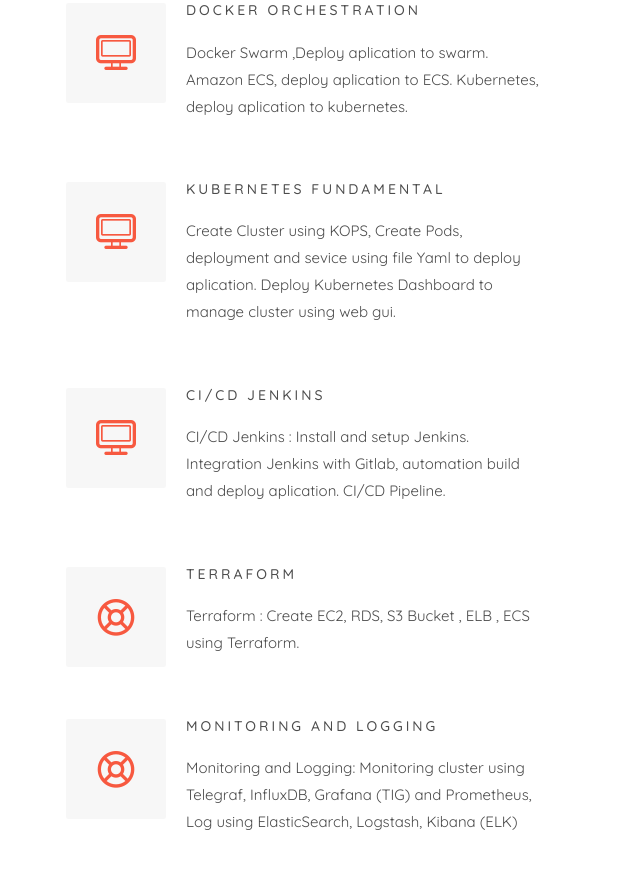
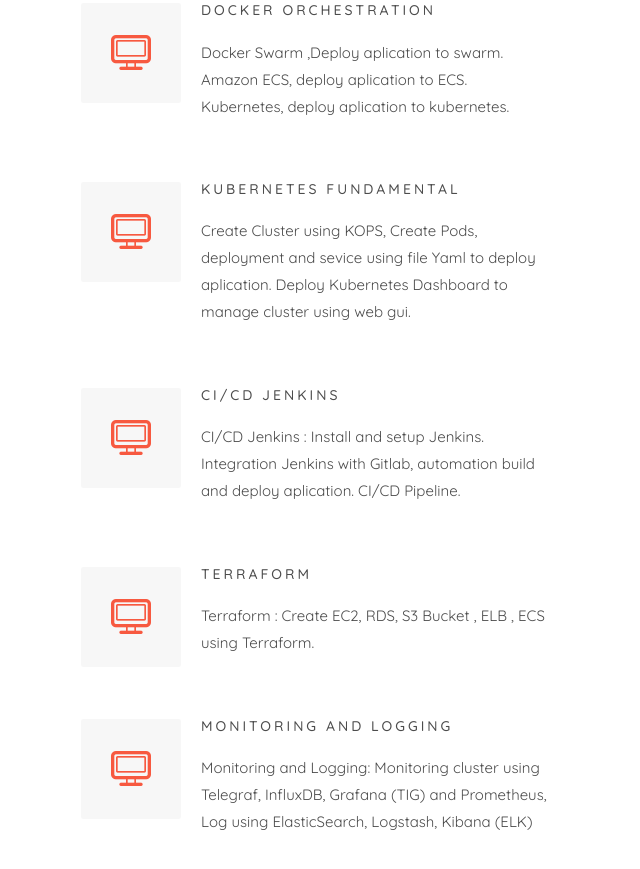
Before and after one commit to giri021/giri021, a plain HTML site: page index.html in a window 1280 px wide. Shown: the part 2869-3738 px from the top of the page, without its empty margins (205-845 px from the left). Drawn offline with Linux system fonts and the light colour scheme; files whose address does not match are found by name.

Commit message:
ubah file html di source-code v18 remove line

```diff
--- a/index.html
+++ b/index.html
@@ -261,9 +261,9 @@
 									Working with switch layer 2 and 3. Familiar with Cisco Router.</p>
 								</div>
 							</div>
+
 						</div>
 					</div>
-					<div class="row">
 						<div class="col-md-6">
 							<div class="colorlib-feature animate-box" data-animate-effect="fadeInLeft">
 								<div class="colorlib-icon">
@@ -297,7 +297,7 @@
 
 							<div class="colorlib-feature animate-box" data-animate-effect="fadeInLeft">
 								<div class="colorlib-icon">
-									<i class="icon-help"></i>
+									<i class="icon-device-desktop"></i>
 								</div>
 								<div class="colorlib-text">
 									<h3>Terraform</h3>
@@ -306,7 +306,7 @@
 							</div>
 						    <div class="colorlib-feature animate-box" data-animate-effect="fadeInLeft">
 								<div class="colorlib-icon">
-									<i class="icon-help"></i>
+									<i class="icon-device-desktop"></i>
 								</div>
 								<div class="colorlib-text">
 									<h3>Monitoring and Logging</h3>
@@ -314,7 +314,6 @@
 								</div>
 							</div>
 						</div>
-					</div>
 				</div>
 			</div>
 
```
